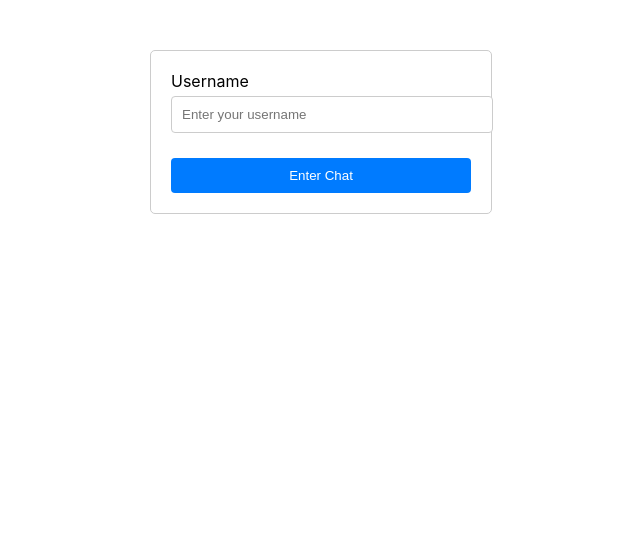
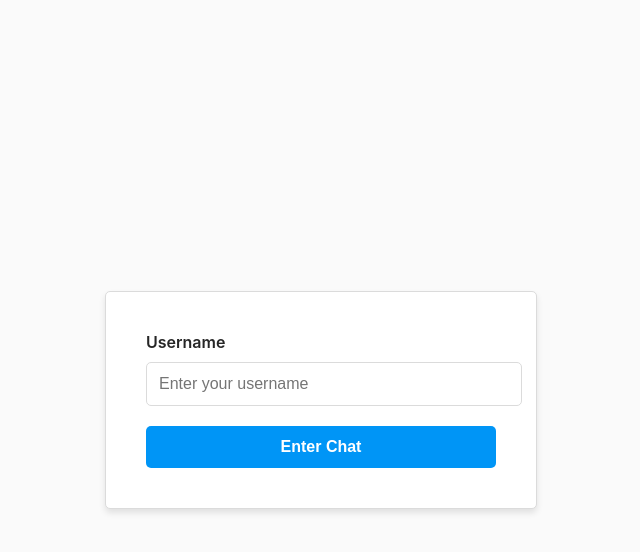
Before and after one commit to jaskomalsingh/Messenger-App, a React (Create React App) app in the folder my-react-app/: page / in a window 1280 px wide. Shown: the top 552 px of the page, without its empty margins (319-959 px from the left). Built offline with nearby package versions, Linux system fonts and the light colour scheme.

Commit message:
small authpage css update

```diff
--- a/my-react-app/src/Styles/AuthPage.css
+++ b/my-react-app/src/Styles/AuthPage.css
@@ -1,44 +1,52 @@
 .auth-container {
   display: flex;
-    justify-content: space-around;
-    margin-top: 50px;
+  justify-content: center;
+  align-items: center;
+  height: 100vh;
+  background-color: #fafafa;
 }
 
-  .login-box,
-  .signup-box {
-    width: 300px;
-    padding: 20px;
-    border: 1px solid #ccc;
+.login-box {
+  width: 350px;
+  padding: 40px;
+  border: 1px solid #dbdbdb;
   border-radius: 5px;
+  background-color: white;
+  box-shadow: 0 4px 6px rgba(0, 0, 0, 0.1);
 }
 
 .form-group {
-    margin-bottom: 15px;
+  margin-bottom: 20px;
 }
 
 .form-group label {
   display: block;
-    margin-bottom: 5px;
+  margin-bottom: 10px;
+  font-weight: 600;
+  color: #262626;
 }
 
 .form-group input {
   width: 100%;
-    padding: 10px;
-    margin-bottom: 10px;
-    border: 1px solid #ccc;
-    border-radius: 4px;
+  padding: 12px;
+  border: 1px solid #dbdbdb;
+  border-radius: 5px;
+  font-size: 16px;
 }
 
 button {
   width: 100%;
-    padding: 10px;
+  padding: 12px;
   border: none;
-    border-radius: 4px;
-    background-color: #007bff;
+  border-radius: 5px;
+  background-color: #0095f6;
   color: white;
+  font-size: 16px;
+  font-weight: 600;
   cursor: pointer;
+  transition: background-color 0.3s ease;
 }
 
 button:hover {
-    background-color: #0056b3;
+  background-color: #0077c0;
 }
```
Lines whose indentation alone changed are shown as unchanged.
